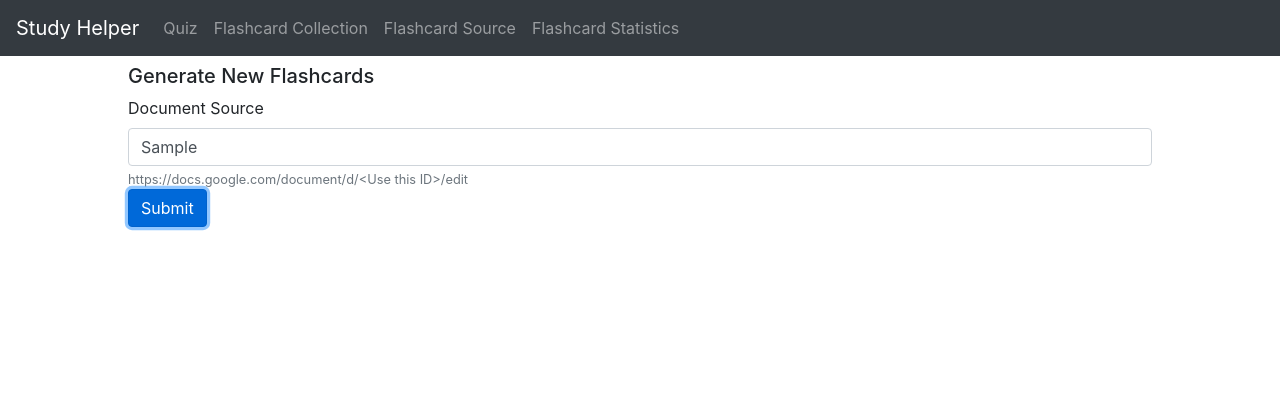
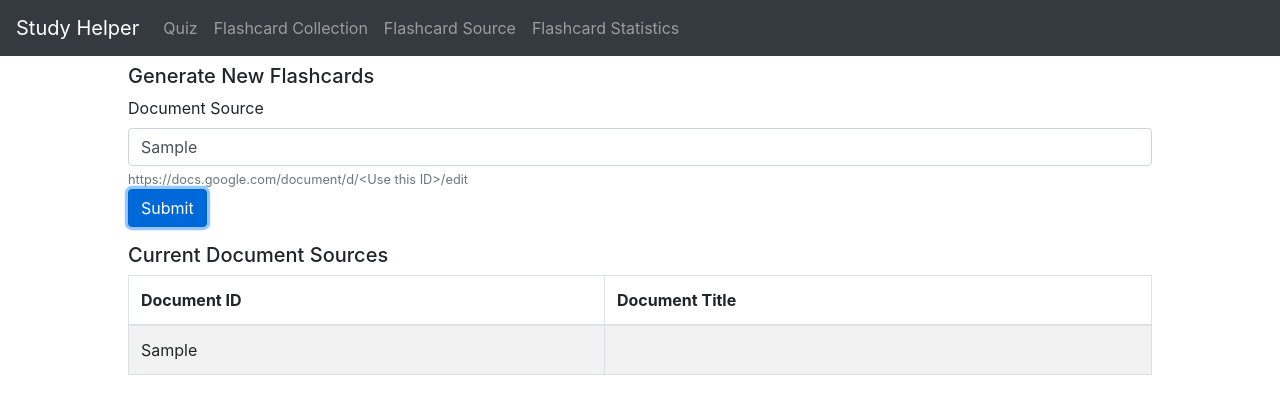
Before and after one commit to Rouxles/Study-Helper, a React (Create React App) app in the folder frontend/: page /source in a window 1280 px wide. Both pictures are taken after typing "Sample" into the empty fields and a click on the button "Submit". Shown: the top 414 px of the page. Built offline with nearby package versions, Linux system fonts and the light colour scheme.

Commit message:
Add initial table interface for showing document sources

```diff
--- a/frontend/src/components/CardSource.js
+++ b/frontend/src/components/CardSource.js
@@ -1,28 +1,51 @@
 import React from 'react';
 import 'bootstrap/dist/css/bootstrap.min.css';
-import {Form, Button} from "react-bootstrap";
+import {Form, Button, Table} from "react-bootstrap";
 
 const API_URL = "http://0.0.0.0:8000"
 
 export default class CardSource extends React.Component {
+    constructor(props) {
+        super(props);
+        this.state = {
+            sources: []
+        }
+
+        this.saveSource = this.saveSource.bind(this);
+    }
+
+    getSources() {
+        const sessionData = JSON.parse(localStorage.getItem("studyHelper"));
+        if (sessionData) {
+            this.setState({sources: sessionData.sources});
+        }
+    }
+
     saveSource(e) {
         e.preventDefault();
         const sourceInput = document.getElementById("source-input").value;
 
         let sessionData = JSON.parse(localStorage.getItem("studyHelper"));
         if (!sessionData) {
-            sessionData = {sources: [sourceInput]};
+            sessionData = {sources: [{id: sourceInput, tile: "test"}]};
         } else {
-            sessionData.sources.push(sourceInput);
+            sessionData.sources.push({id: sourceInput, tile: "test"});
         }
 
         localStorage.setItem("studyHelper", JSON.stringify(sessionData));
+        this.setState({sources: sessionData.sources});
+    }
+
+    componentDidMount() {
+        this.getSources();
     }
 
     render() {
+        console.log(this.state.sources)
         return (
-            <Form style={{width: "80vw", margin: "auto", marginTop: "1vh"}}>
-                <h5>Generate New Flashcards</h5>
+            <div style={{width: "80vw", margin: "auto"}}>
+                <h5 style={{marginTop: "1vh"}}>Generate New Flashcards</h5>
+                <Form style={{marginTop: "1vh"}}>
                     <Form.Group controlId="documentSource">
                         <Form.Label>Document Source</Form.Label>
                         <Form.Control type="text" id="source-input" placeholder="Enter document ID"/>
@@ -34,6 +57,24 @@ export default class CardSource extends React.Component {
                         </Button>
                     </Form.Group>
                 </Form>
+                <h5 style={{marginTop: "1vh"}}>Current Document Sources</h5>
+                <Table striped bordered hover style={{marginTop: "1vh"}}>
+                    <thead>
+                        <tr>
+                            <th>Document ID</th>
+                            <th>Document Title</th>
+                        </tr>
+                    </thead>
+                    <tbody>
+                        {this.state.sources.map(source => (
+                            <tr>
+                                <td>{source.id}</td>
+                                <td>{source.title}</td>
+                            </tr>
+                        ))}
+                    </tbody>
+                </Table>
+            </div>
         )
     }
 }
```
Lines whose indentation alone changed are shown as unchanged.
